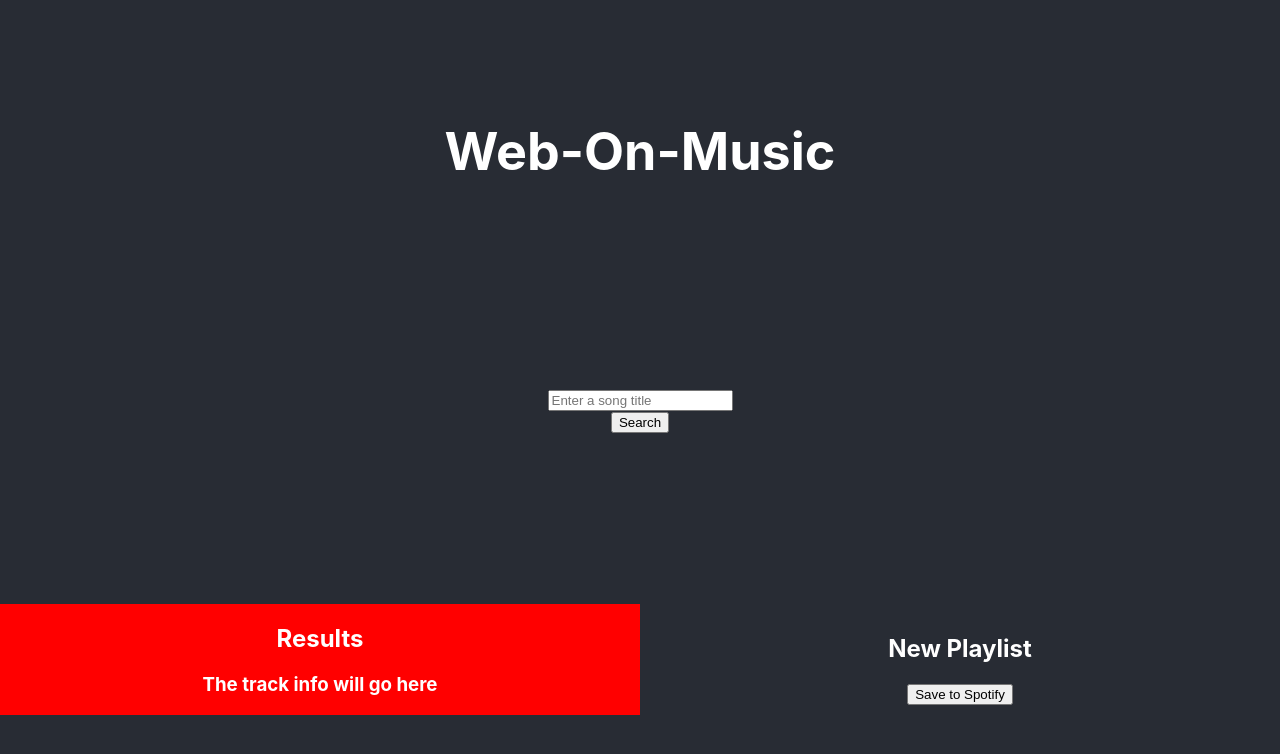
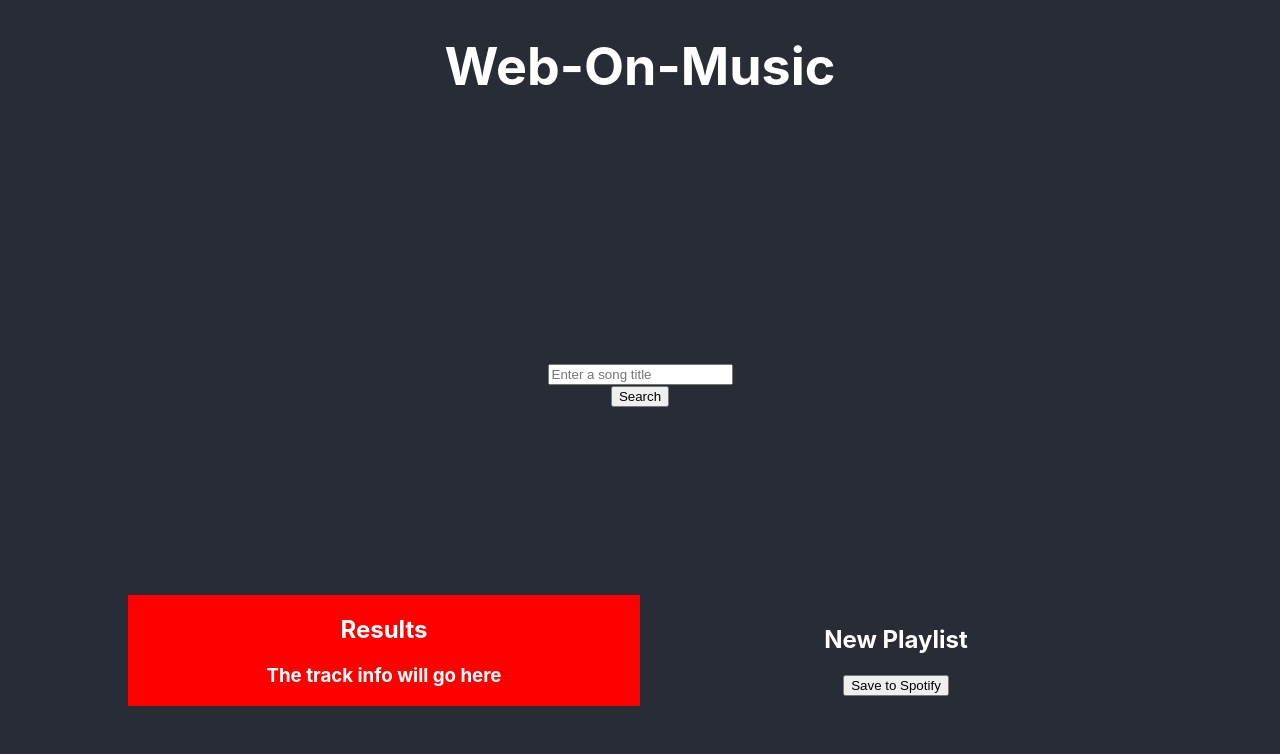
Before and after one commit to andertakecare/web-on-music, a React (Create React App) app: page / in a window 1280 px wide. Shown: the top 754 px of the page. Built offline with nearby package versions, Linux system fonts and the light colour scheme.

Commit message:
stop to explore changing layout to grid on different branch

```diff
--- a/src/App.css
+++ b/src/App.css
@@ -4,13 +4,14 @@
   background-color: #282c34;
   color: white;
   min-height: 100vh;
+  padding: 0 10vw;
   display: flex;
   flex-wrap: wrap;
   align-items: center;
   justify-content: top;
 }
 
-.App-logo {
+/* .App-logo {
   height: 40vmin;
   pointer-events: none;
 }
@@ -19,12 +20,13 @@
   .App-logo {
     animation: App-logo-spin infinite 20s linear;
   }
-}
+} */
 
 .App-header {
   font-size: calc(10px + 2vmin);
   flex-basis: 100%;
-  /* color: white; */
+  align-self: flex-start;
+  max-height: 10vh;
 }
 
 .App-link {
--- a/src/components/SearchBar/SearchBar.module.css
+++ b/src/components/SearchBar/SearchBar.module.css
@@ -1,3 +1,4 @@
 .section {
     flex-basis: 100%;
+    /* align-self: flex-start; */
 }
```
